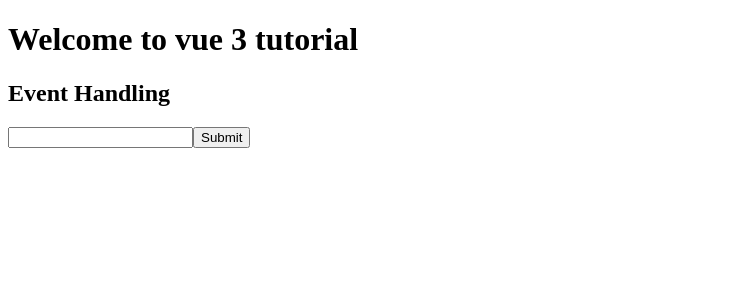
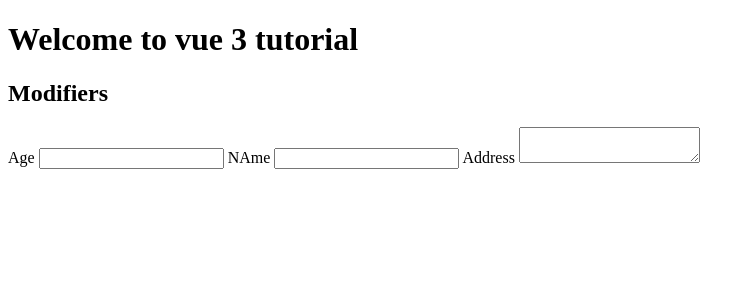
Before and after one commit to muruganSparkout/vue-hello-world, a Vue app: page / in a window 1280 px wide. Shown: the top 300 px of the page, without its empty margins (0-755 px from the left). Built offline with nearby package versions, Linux system fonts and the light colour scheme.

Commit message:
modifiers

```diff
--- a/src/App.vue
+++ b/src/App.vue
@@ -1,13 +1,12 @@
 <template>
   <h1> Welcome to {{title}} </h1>
-  <h2>Event Handling</h2>
-  <input @keydown="doThis" />
-  <!-- both one() and two() will execute on button click -->
-  <button @click="one($event), two($event)">
-    Submit
-  </button>
-
-
+  <h2>Modifiers</h2>
+  Age
+  <input v-model.number="age" />
+  NAme
+  <input v-model.trim="name" />
+  Address
+  <textarea v-model.lazy="address" />
 
 </template>
 
@@ -18,19 +17,14 @@
       data(){
         return {
           title:'vue 3 tutorial',
-          counter: 1,
+          age: '',
+          name: '',
+          address: '',
         }
       },
 
       methods:{
-        one(event) {
-          alert('first works');
-          console.log(event);
-        },
-        two(event) {
-          console.log(event);
-          alert('second works');
-        },
+
         doThis() {
           alert('Key down works');
         }
```
